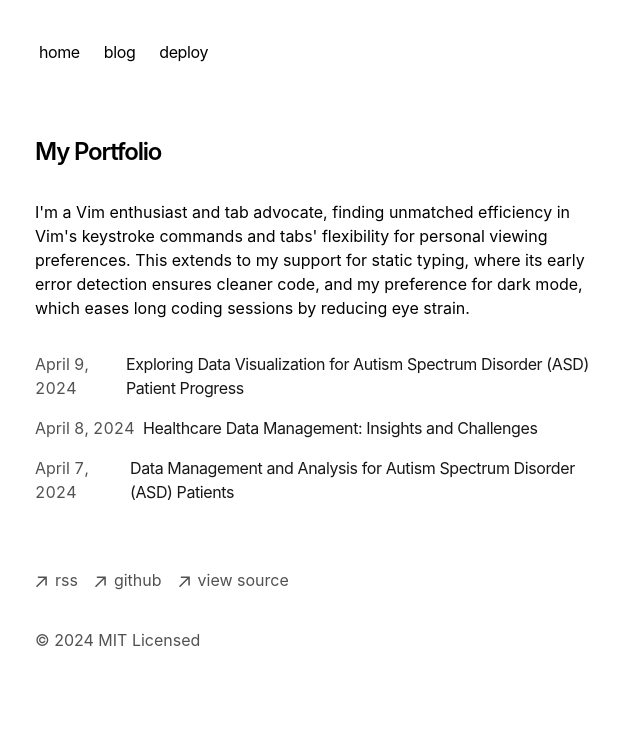
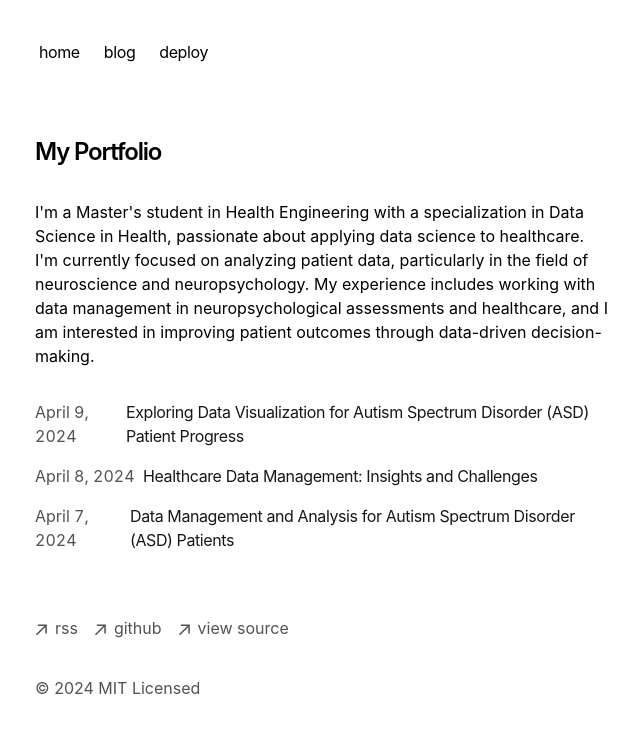
Before and after one commit to AzzouziHiba/azzouzih-projet-portfolio, a Next.js app: page / in a window 1280 px wide. Shown: the top 732 px of the page, without its empty margins (317-957 px from the left). Built offline with nearby package versions, Linux system fonts and the light colour scheme.

Commit message:
page.tsx

```diff
--- a/app/page.tsx
+++ b/app/page.tsx
@@ -7,11 +7,7 @@ export default function Page() {
         My Portfolio
       </h1>
       <p className="mb-4">
-        {`I'm a Vim enthusiast and tab advocate, finding unmatched efficiency in
-        Vim's keystroke commands and tabs' flexibility for personal viewing
-        preferences. This extends to my support for static typing, where its
-        early error detection ensures cleaner code, and my preference for dark
-        mode, which eases long coding sessions by reducing eye strain.`}
+        {`I'm a Master's student in Health Engineering with a specialization in Data Science in Health, passionate about applying data science to healthcare. I'm currently focused on analyzing patient data, particularly in the field of neuroscience and neuropsychology. My experience includes working with data management in neuropsychological assessments and healthcare, and I am interested in improving patient outcomes through data-driven decision-making.`}
       </p>
       <div className="my-8">
         <BlogPosts />
```
